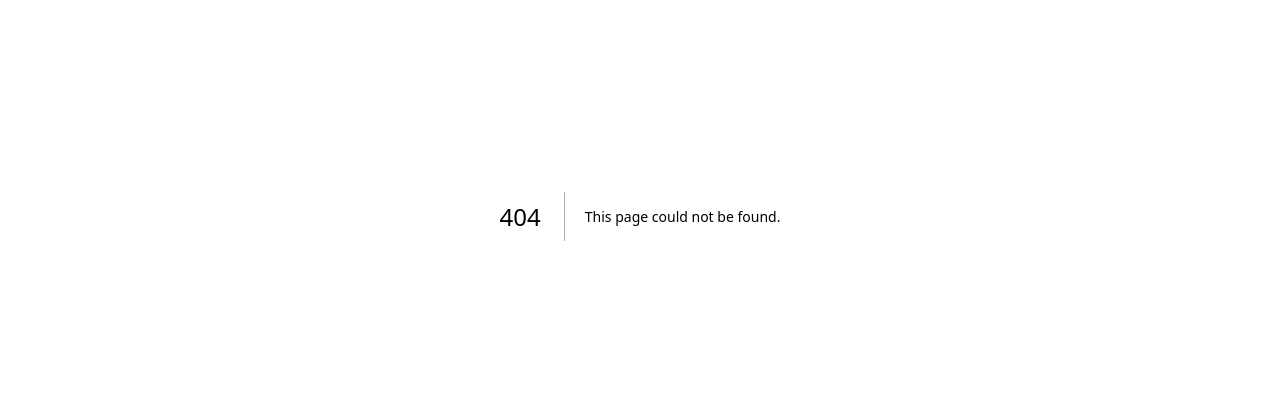
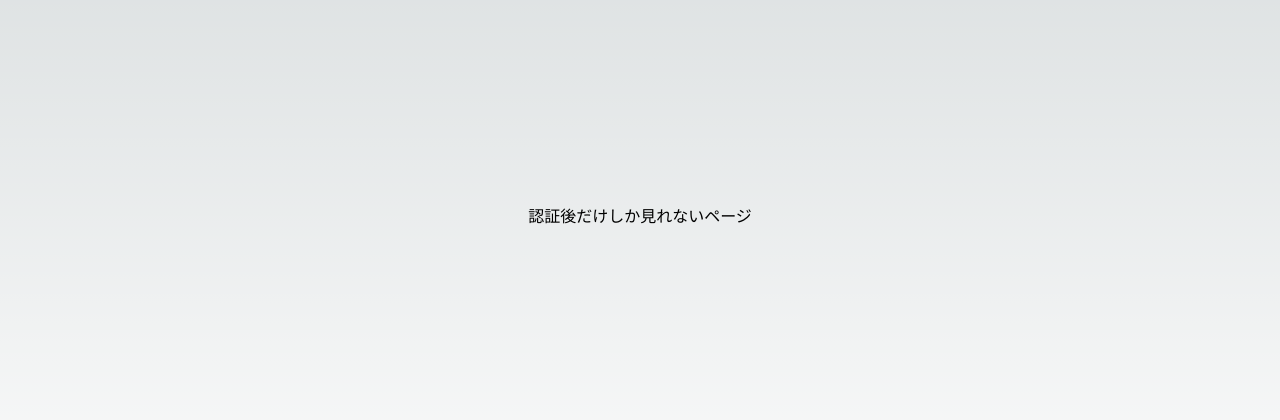
Before and after one commit to MSK1206/nextjs-nextauth-app, a Next.js app: page /protect in a window 1280 px wide. Before the commit this address had no page. Shown: the part 184-604 px from the top of the page. Built offline with nearby package versions, Linux system fonts and the light colour scheme.

Commit message:
Add: protect page

```diff
--- /dev/null
+++ b/app/protect/page.tsx
@@ -0,0 +1,7 @@
+export default function page() {
+  return (
+    <div className="min-h-screen flex items-center justify-center">
+      <h1>認証後だけしか見れないページ</h1>
+    </div>
+  );
+}
```
